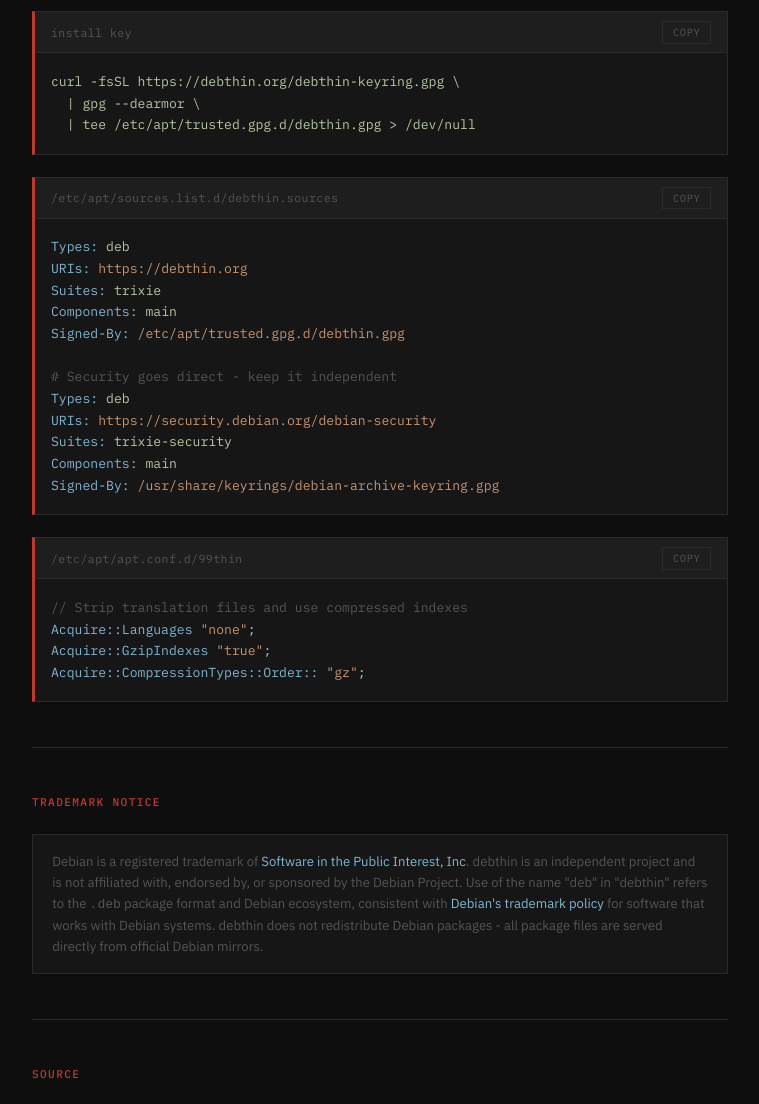
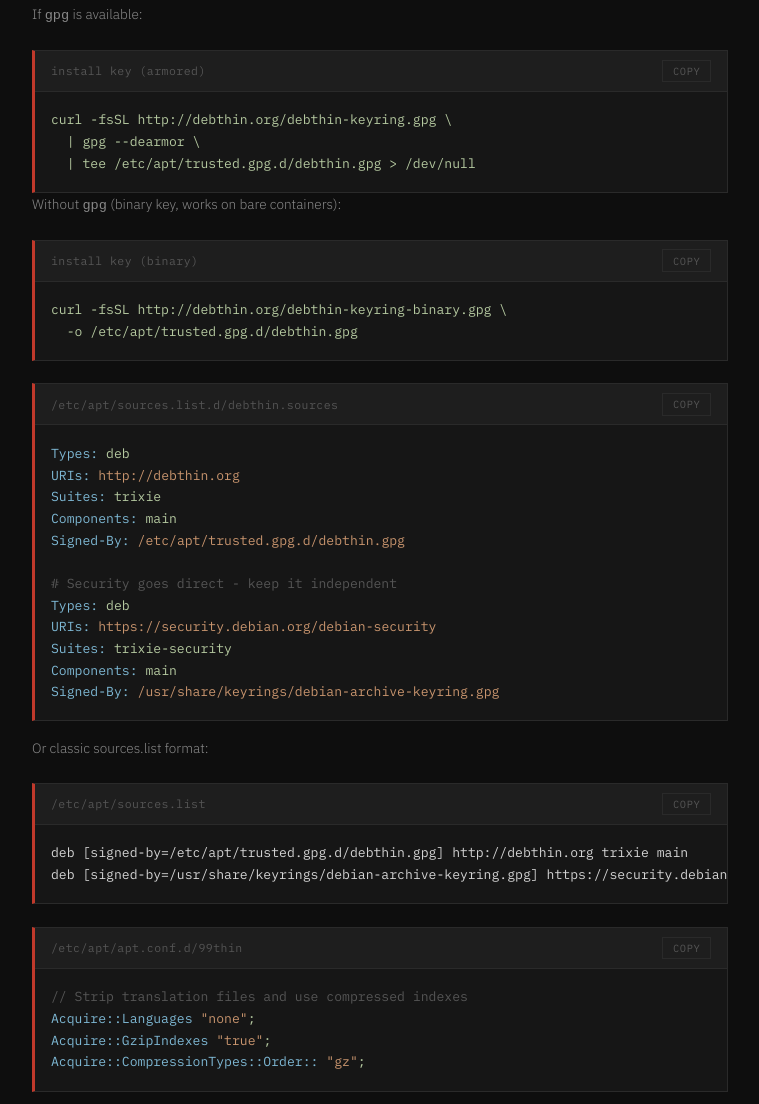
Before and after one commit to debthin/debthin, a plain HTML site: page index.html in a window 1280 px wide. Shown: the part 1313-2417 px from the top of the page, without its empty margins (260-1019 px from the left). Drawn offline with Linux system fonts and the light colour scheme.

Commit message:
make key access and sources.list easier to use

```diff
--- a/index.html
+++ b/index.html
@@ -367,14 +367,25 @@
 
     <p>Add the public key, then configure sources and apt.</p>
 
+    <p style="font-size:0.85rem;color:#888;margin-bottom:0.25rem;">If <code>gpg</code> is available:</p>
     <div class="code-block">
       <div class="code-header">
-        <span class="code-filename">install key</span>
+        <span class="code-filename">install key (armored)</span>
         <button class="copy-btn" onclick="copyCode(this)">copy</button>
       </div>
-      <pre><span class="cv">curl -fsSL https://debthin.org/debthin-keyring.gpg \
+      <pre><span class="cv">curl -fsSL http://debthin.org/debthin-keyring.gpg \
   | gpg --dearmor \
   | tee /etc/apt/trusted.gpg.d/debthin.gpg > /dev/null</span></pre>
+    </div>
+
+    <p style="font-size:0.85rem;color:#888;margin-bottom:0.25rem;">Without <code>gpg</code> (binary key, works on bare containers):</p>
+    <div class="code-block">
+      <div class="code-header">
+        <span class="code-filename">install key (binary)</span>
+        <button class="copy-btn" onclick="copyCode(this)">copy</button>
+      </div>
+      <pre><span class="cv">curl -fsSL http://debthin.org/debthin-keyring-binary.gpg \
+  -o /etc/apt/trusted.gpg.d/debthin.gpg</span></pre>
     </div>
 
     <div class="code-block">
@@ -383,7 +394,7 @@
         <button class="copy-btn" onclick="copyCode(this)">copy</button>
       </div>
       <pre><span class="ck">Types:</span> <span class="cv">deb</span>
-<span class="ck">URIs:</span> <span class="cs">https://debthin.org</span>
+<span class="ck">URIs:</span> <span class="cs">http://debthin.org</span>
 <span class="ck">Suites:</span> <span class="cv">trixie</span>
 <span class="ck">Components:</span> <span class="cv">main</span>
 <span class="ck">Signed-By:</span> <span class="cs">/etc/apt/trusted.gpg.d/debthin.gpg</span>
@@ -394,6 +405,16 @@
 <span class="ck">Suites:</span> <span class="cv">trixie-security</span>
 <span class="ck">Components:</span> <span class="cv">main</span>
 <span class="ck">Signed-By:</span> <span class="cs">/usr/share/keyrings/debian-archive-keyring.gpg</span></pre>
+    </div>
+
+    <p style="margin-top:1rem;font-size:0.85rem;color:#888;">Or classic sources.list format:</p>
+    <div class="code-block">
+      <div class="code-header">
+        <span class="code-filename">/etc/apt/sources.list</span>
+        <button class="copy-btn" onclick="copyCode(this)">copy</button>
+      </div>
+      <pre>deb [signed-by=/etc/apt/trusted.gpg.d/debthin.gpg] http://debthin.org trixie main
+deb [signed-by=/usr/share/keyrings/debian-archive-keyring.gpg] https://security.debian.org/debian-security trixie-security main</pre>
     </div>
 
     <div class="code-block">
--- a/worker/index.js
+++ b/worker/index.js
@@ -20,6 +20,7 @@ const SUITE_ALIASES = {
 const KV_PATTERNS = [
   /^index\.html$/,
   /^debthin-keyring\.gpg$/,
+  /^debthin-keyring-binary\.gpg$/,
   /^dists\/[^/]+\/InRelease$/,
   /^dists\/[^/]+\/Release$/,
   /^dists\/[^/]+\/Release\.gpg$/,
```
Also changed, not shown: README.md, 1 other file.
